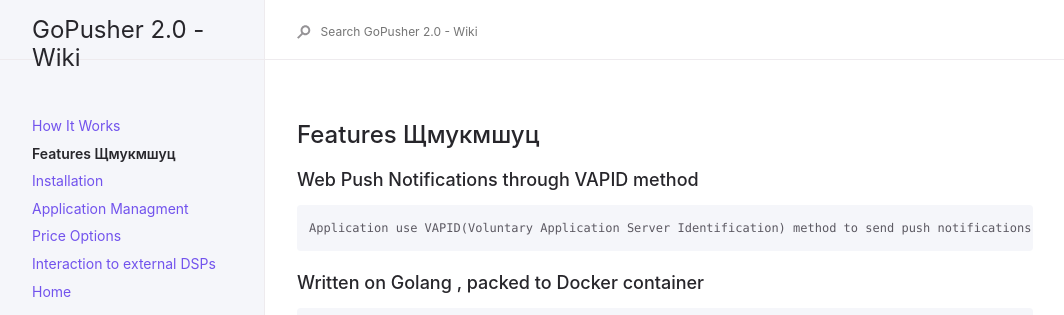
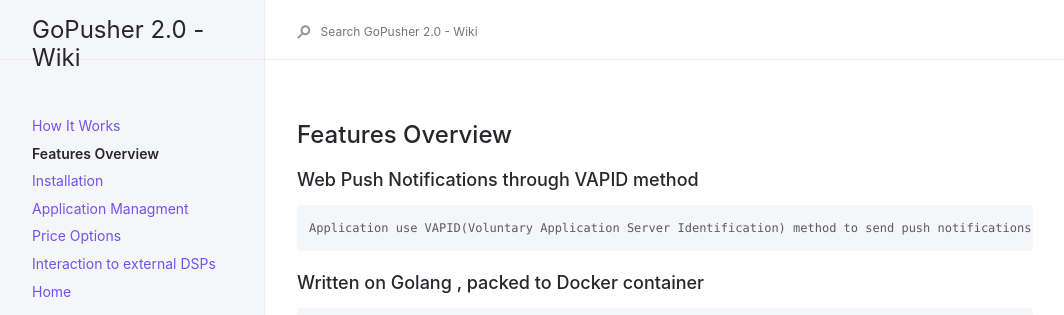
Before and after one commit to RapidCodeLab/gopusher-wiki, a Jekyll site: the page built from docs/01-intro.md, in a window 1280 px wide. Shown: the top 315 px of the page, without its empty margins (91-1155 px from the left). Built offline with Jekyll 4.4.1, drawn with Linux system fonts in a browser that asks for light colours; our own code applies the rules of GitHub Pages for plain Markdown files.

Commit message:
sidebar testing

```diff
--- a/docs/01-intro.md
+++ b/docs/01-intro.md
@@ -1,5 +1,5 @@
 
-##  Features  Щмукмшуц
+##  Features Overview
 
 
 
```
